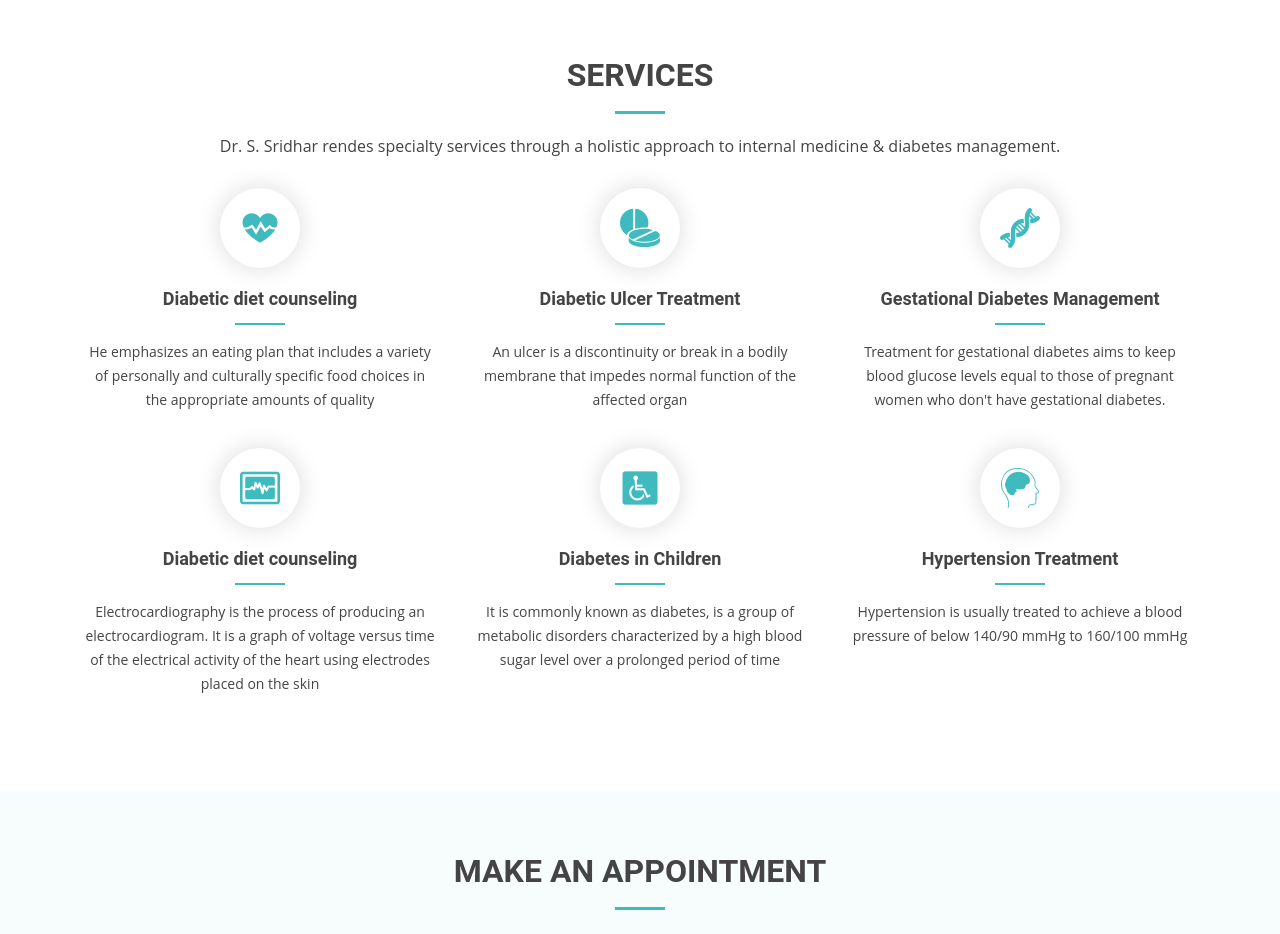
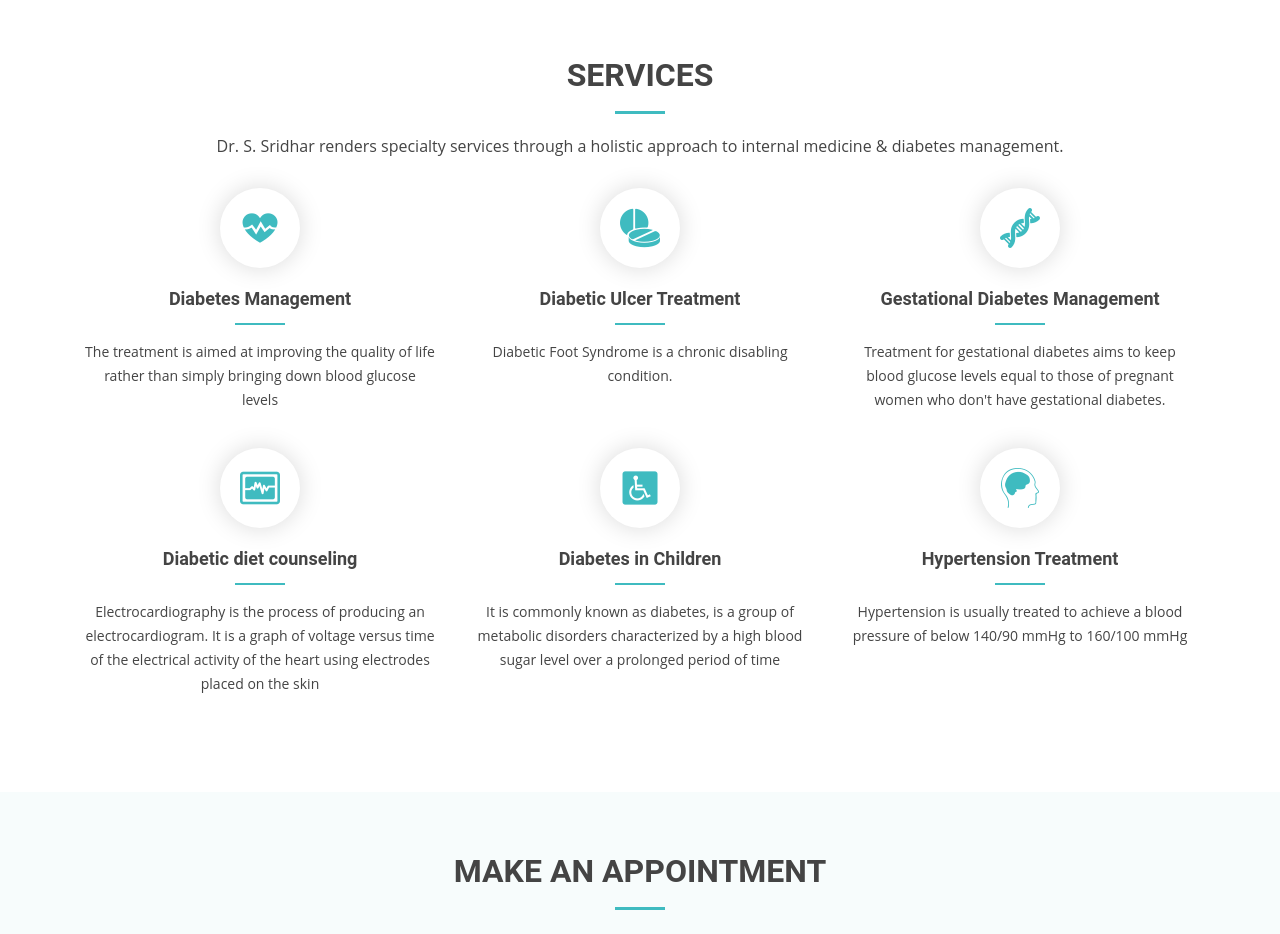
Before and after one commit to goodlifeclinic/dr-sridhar-clinic, a plain HTML site: page index.html in a window 1280 px wide. Shown: the part 3260-4194 px from the top of the page. Drawn offline with Linux system fonts and the light colour scheme.

Commit message:
Update index.html

```diff
--- a/index.html
+++ b/index.html
@@ -340,19 +340,19 @@
 
         <div class="section-title">
           <h2>Services</h2>
-          <p>Dr. S. Sridhar rendes specialty services through a holistic approach to internal medicine & diabetes management. </p>
+          <p>Dr. S. Sridhar renders specialty services through a holistic approach to internal medicine & diabetes management. </p>
         </div>
 
         <div class="row">
           <div class="col-lg-4 col-md-6 icon-box" data-aos="zoom-in" data-aos-delay="100">
             <div class="icon"><i class="icofont-heart-beat"></i></div>
-            <h4 class="title"><a href=""> Diabetic diet counseling</a></h4>
-            <p class="description">  He emphasizes an eating plan that includes a variety of personally and culturally specific food choices in the appropriate amounts of quality</p>
+            <h4 class="title"><a href=""> Diabetes Management </a></h4>
+            <p class="description">  The treatment is aimed at improving the quality of life rather than simply bringing down blood glucose levels</p>
           </div>
           <div class="col-lg-4 col-md-6 icon-box" data-aos="zoom-in" data-aos-delay="200">
             <div class="icon"><i class="icofont-drug"></i></div>
             <h4 class="title"><a href=""> Diabetic Ulcer Treatment</a></h4>
-            <p class="description"> An ulcer is a discontinuity or break in a bodily membrane that impedes normal function of the affected organ</p>
+            <p class="description"> Diabetic Foot Syndrome is a chronic disabling condition.</p>
           </div>
           <div class="col-lg-4 col-md-6 icon-box" data-aos="zoom-in" data-aos-delay="300">
             <div class="icon"><i class="icofont-dna-alt-2"></i></div>
```
